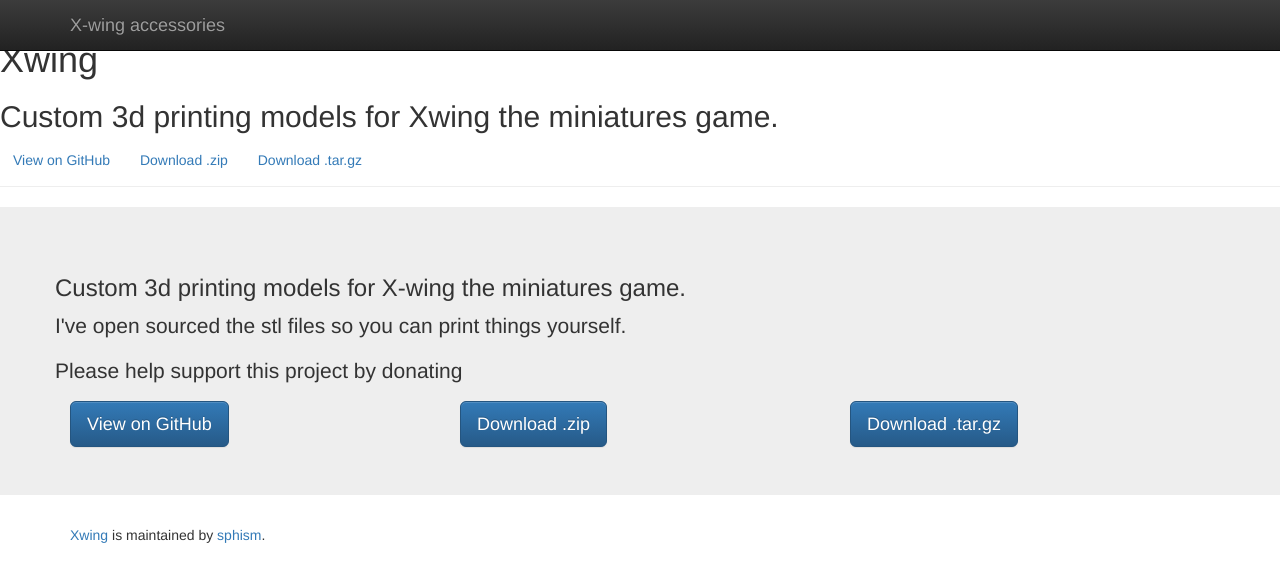
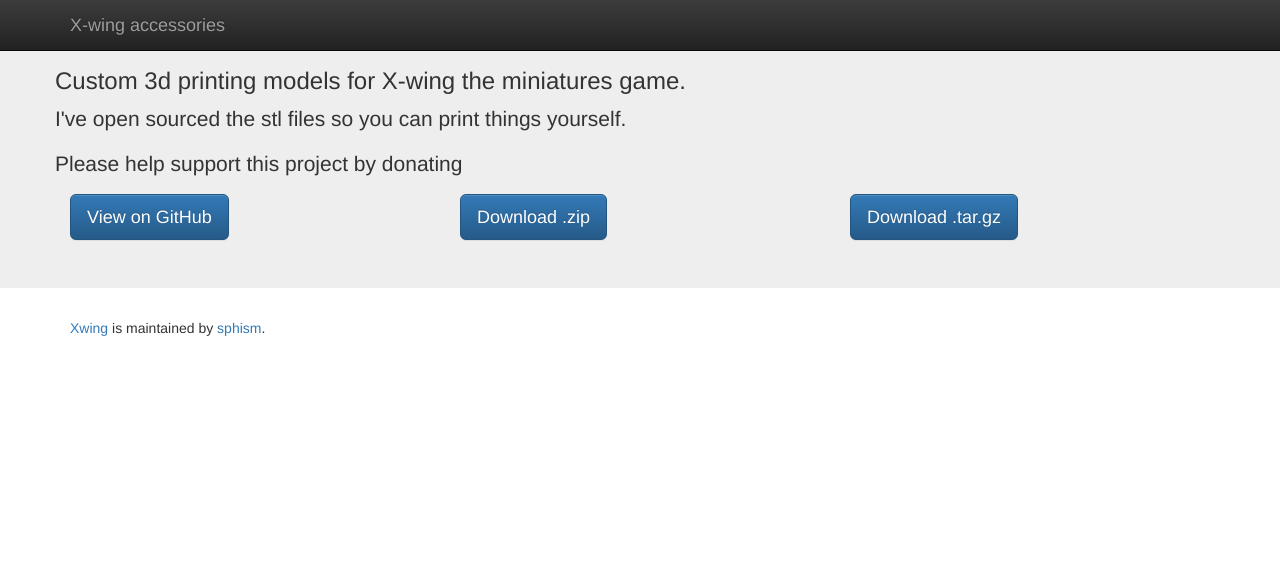
Before and after one commit to sphism/xwing, a plain HTML site: page index.html in a window 1280 px wide. Drawn offline with nearby package versions, Linux system fonts and the light colour scheme.

Commit message:
There we go

```diff
--- a/index.html
+++ b/index.html
@@ -14,13 +14,6 @@
   </head>
 
   <body>
-    <section class="page-header">
-      <h1 class="project-name">Xwing</h1>
-      <h2 class="project-tagline">Custom 3d printing models for Xwing the miniatures game.</h2>
-      <a href="https://github.com/sphism/xwing" class="btn">View on GitHub</a>
-      <a href="https://github.com/sphism/xwing/zipball/master" class="btn">Download .zip</a>
-      <a href="https://github.com/sphism/xwing/tarball/master" class="btn">Download .tar.gz</a>
-    </section>
 
     <nav class="navbar navbar-inverse navbar-fixed-top">
       <div class="container">
```
